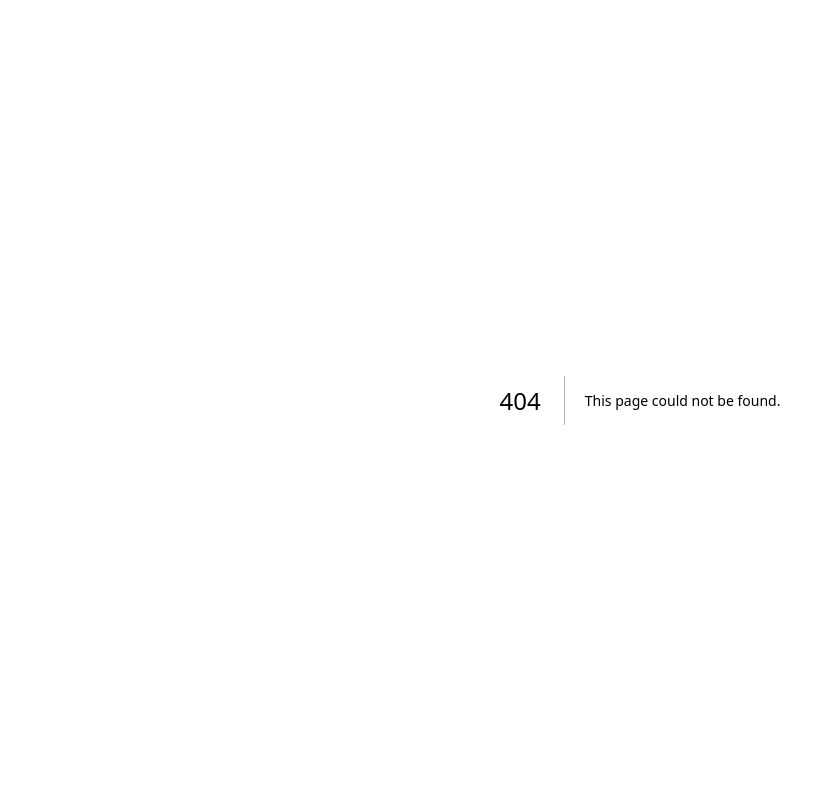
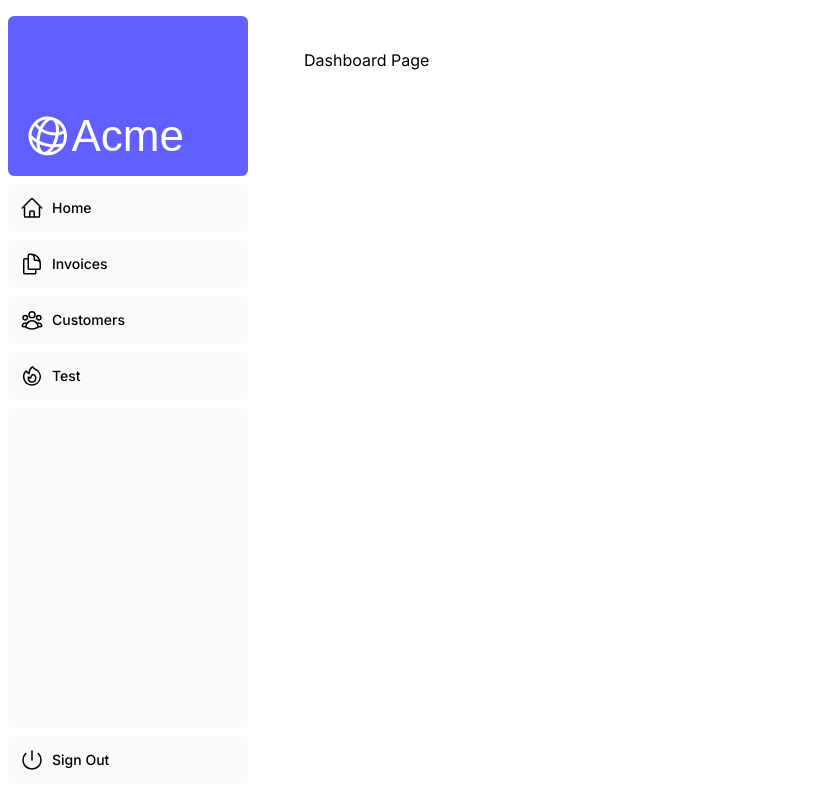
Before and after one commit to Dr-MonkyBrainF/Dashboard-Tutorial-Again, a Next.js app: page /dashboard in a window 1280 px wide. Before the commit this address had no page. Shown: the whole page, without its empty margins (0-835 px from the left). Built offline with nearby package versions, Linux system fonts and the light colour scheme; a web font is replaced by a local one.

Commit message:
chapter 4 commit

```diff
--- /dev/null
+++ b/app/dashboard/customers/page.tsx
@@ -0,0 +1,3 @@
+export default function Page() {
+    return <p>Customers Page</p>;
+}
--- /dev/null
+++ b/app/dashboard/invoices/page.tsx
@@ -0,0 +1,3 @@
+export default function Page() {
+    return <p>Invoices Page</p>;
+}
--- /dev/null
+++ b/app/dashboard/layout.tsx
@@ -0,0 +1,12 @@
+import SideNav from '@/app/ui/dashboard/sidenav';
+
+export default function Layout({ children }: {children: React.ReactNode}) {
+    return (
+        <div className='flex h-screen flex-col md:flex-row md:overflow-hidden'>
+            <div className='w-full flex-none md:w-64'>
+                <SideNav />
+            </div>
+            <div className='flex-grow p-6 md:overflow-y-auto md:p-12'>{children}</div>
+        </div>
+    );
+}
--- /dev/null
+++ b/app/dashboard/page.tsx
@@ -0,0 +1,3 @@
+export default function Page() {
+    return <p>Dashboard Page</p>;
+}
--- /dev/null
+++ b/app/dashboard/tests/page.tsx
@@ -0,0 +1,3 @@
+export default function Page() {
+    return <p>Tests Page</p>;
+}
--- a/app/page.tsx
+++ b/app/page.tsx
@@ -3,8 +3,6 @@ import { ArrowRightIcon } from '@heroicons/react/24/outline';
 import Link from 'next/link';
 import { lusitana } from './ui/fonts';
 import Image from 'next/image';
-import '@/app/ui/global.css';
-// tailwindの変数つかいたかっただけ
 
 export default function Page() {
   return (
@@ -37,6 +35,13 @@ export default function Page() {
             className="hidden md:block"
             alt="Screenshots of the dashboard project showing desktop version"
           />
+          <Image
+            src="/hero-mobile.png"
+            width={560}
+            height={620}
+            className='block md:hidden'
+            alt="Screenshot of the dashboard project showing mobile version"
+          />
         </div>
       </div>
     </main>
--- a/app/ui/dashboard/nav-links.tsx
+++ b/app/ui/dashboard/nav-links.tsx
@@ -2,6 +2,7 @@ import {
   UserGroupIcon,
   HomeIcon,
   DocumentDuplicateIcon,
+  FireIcon,
 } from '@heroicons/react/24/outline';
 
 // Map of links to display in the side navigation.
@@ -14,6 +15,7 @@ const links = [
     icon: DocumentDuplicateIcon,
   },
   { name: 'Customers', href: '/dashboard/customers', icon: UserGroupIcon },
+  { name: 'Test', href: '/dashboard/tests', icon: FireIcon}
 ];
 
 export default function NavLinks() {
@@ -25,7 +27,7 @@ export default function NavLinks() {
           <a
             key={link.name}
             href={link.href}
-            className="flex h-[48px] grow items-center justify-center gap-2 rounded-md bg-gray-50 p-3 text-sm font-medium hover:bg-sky-100 hover:text-blue-600 md:flex-none md:justify-start md:p-2 md:px-3"
+            className="flex h-[48px] grow items-center justify-center gap-2 rounded-md bg-gray-50 p-3 text-sm font-medium hover:bg-[var(--bg-in)] hover:text-white md:flex-none md:justify-start md:p-2 md:px-3"
           >
             <LinkIcon className="w-6" />
             <p className="hidden md:block">{link.name}</p>
--- a/app/ui/dashboard/sidenav.tsx
+++ b/app/ui/dashboard/sidenav.tsx
@@ -3,11 +3,12 @@ import NavLinks from '@/app/ui/dashboard/nav-links';
 import AcmeLogo from '@/app/ui/acme-logo';
 import { PowerIcon } from '@heroicons/react/24/outline';
 
+
 export default function SideNav() {
   return (
     <div className="flex h-full flex-col px-3 py-4 md:px-2">
       <Link
-        className="mb-2 flex h-20 items-end justify-start rounded-md bg-blue-600 p-4 md:h-40"
+        className="mb-2 flex h-20 items-end justify-start rounded-md bg-[var(--bg-in)] p-4 md:h-40"
         href="/"
       >
         <div className="w-32 text-white md:w-40">
@@ -18,7 +19,7 @@ export default function SideNav() {
         <NavLinks />
         <div className="hidden h-auto w-full grow rounded-md bg-gray-50 md:block"></div>
         <form>
-          <button className="flex h-[48px] w-full grow items-center justify-center gap-2 rounded-md bg-gray-50 p-3 text-sm font-medium hover:bg-sky-100 hover:text-blue-600 md:flex-none md:justify-start md:p-2 md:px-3">
+          <button className="flex h-[48px] w-full grow items-center justify-center gap-2 rounded-md bg-gray-50 p-3 text-sm font-medium hover:bg-[var(--bg-in)] hover:text-white md:flex-none md:justify-start md:p-2 md:px-3">
             <PowerIcon className="w-6" />
             <div className="hidden md:block">Sign Out</div>
           </button>
```
